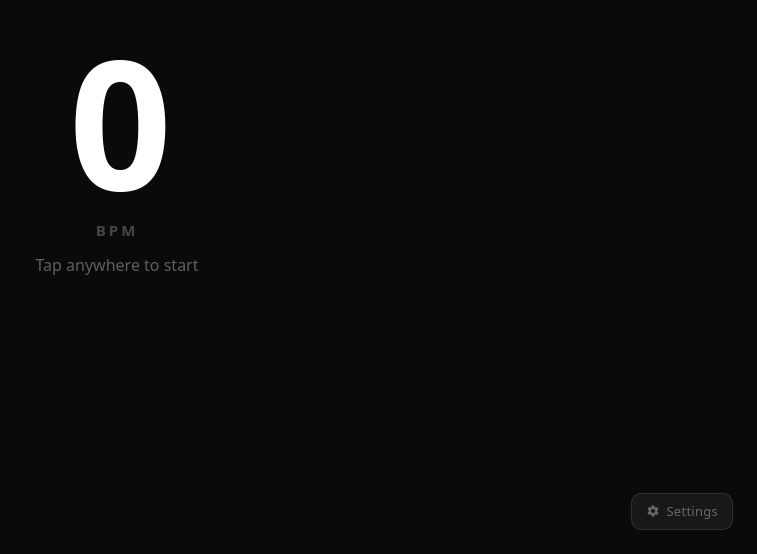
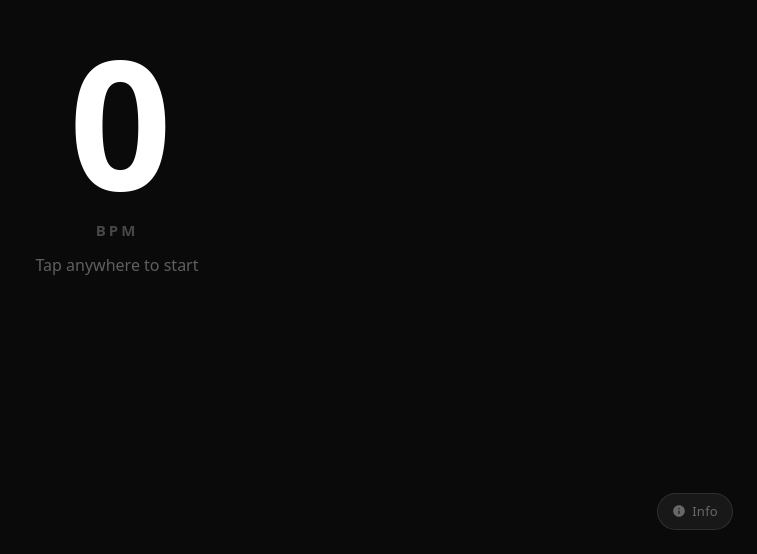
Before and after one commit to smtchahal/tap-bpm, a React (Vite) app: page / in a window 1280 px wide. Shown: the part 246-800 px from the top of the page, without its empty margins (523-1280 px from the left). Built offline with nearby package versions, Linux system fonts and the light colour scheme.

Commit message:
Rename Settings to Info

```diff
--- a/src/App.tsx
+++ b/src/App.tsx
@@ -1,6 +1,6 @@
 import { useCallback, useEffect, useRef, useState } from 'react'
-import { GearIcon } from './components/GearIcon'
-import { MorePanel } from './components/MorePanel'
+import { InfoIcon } from './components/InfoIcon'
+import { InfoPanel } from './components/InfoPanel'
 import { useBpm } from './useBpm'
 
 const hasKeyboard = window.matchMedia('(pointer: fine)').matches
@@ -96,21 +96,21 @@ export default function App() {
         </div>
       </div>
 
-      {/* Settings button — fixed corner, pointer-events re-enabled */}
+      {/* Info button — fixed corner, pointer-events re-enabled */}
       <button
         type="button"
-        aria-label="Settings"
+        aria-label="Info"
         onClick={() => setPanelOpen(true)}
-        className="absolute bottom-6 right-6 pointer-events-auto transition-opacity active:opacity-60 text-[13px] font-medium text-white/35 bg-white/[0.06] border border-white/10 rounded-[10px] px-3 py-2 sm:px-3.5 tracking-[0.02em] flex items-center gap-1.5"
+        className="absolute bottom-6 right-6 pointer-events-auto transition-opacity active:opacity-60 text-[13px] font-medium text-white/35 bg-white/[0.06] border border-white/10 rounded-full p-2 sm:px-3.5 sm:py-2 tracking-[0.02em] flex items-center gap-1.5"
       >
-        <GearIcon size={14} />
-        <span className="hidden sm:inline">Settings</span>
+        <InfoIcon size={14} />
+        <span className="hidden sm:inline">Info</span>
       </button>
 
       {/* More panel overlay */}
       {panelOpen && (
         <div data-panel className="pointer-events-auto">
-          <MorePanel onClose={() => setPanelOpen(false)} onReset={reset} />
+          <InfoPanel onClose={() => setPanelOpen(false)} onReset={reset} />
         </div>
       )}
     </div>
--- a/src/components/GearIcon.tsx
+++ /dev/null
@@ -1,19 +0,0 @@
-interface Props {
-  size?: number
-  className?: string
-}
-
-export function GearIcon({ size = 16, className }: Props) {
-  return (
-    <svg
-      width={size}
-      height={size}
-      viewBox="0 0 24 24"
-      fill="currentColor"
-      aria-hidden="true"
-      className={className}
-    >
-      <path d="M19.14 12.94c.04-.3.06-.61.06-.94 0-.32-.02-.64-.07-.94l2.03-1.58a.49.49 0 0 0 .12-.61l-1.92-3.32a.49.49 0 0 0-.59-.22l-2.39.96a7.4 7.4 0 0 0-1.62-.94l-.36-2.54a.484.484 0 0 0-.48-.41h-3.84c-.24 0-.43.17-.47.41l-.36 2.54a7.33 7.33 0 0 0-1.62.94l-2.39-.96a.48.48 0 0 0-.59.22L2.74 8.87a.47.47 0 0 0 .12.61l2.03 1.58c-.05.3-.07.63-.07.94s.02.64.07.94l-2.03 1.58a.49.49 0 0 0-.12.61l1.92 3.32c.12.22.37.29.59.22l2.39-.96c.5.38 1.04.7 1.62.94l.36 2.54c.05.24.24.41.48.41h3.84c.24 0 .44-.17.47-.41l.36-2.54c.59-.24 1.13-.56 1.62-.94l2.39.96c.22.08.47 0 .59-.22l1.92-3.32a.47.47 0 0 0-.12-.61l-2.01-1.58zM12 15.6a3.6 3.6 0 1 1 0-7.2 3.6 3.6 0 0 1 0 7.2z" />
-    </svg>
-  )
-}
--- /dev/null
+++ b/src/components/InfoIcon.tsx
@@ -0,0 +1,19 @@
+interface Props {
+  size?: number
+  className?: string
+}
+
+export function InfoIcon({ size = 16, className }: Props) {
+  return (
+    <svg
+      width={size}
+      height={size}
+      viewBox="0 0 24 24"
+      fill="currentColor"
+      aria-hidden="true"
+      className={className}
+    >
+      <path d="M12 2C6.48 2 2 6.48 2 12s4.48 10 10 10 10-4.48 10-10S17.52 2 12 2zm1 15h-2v-6h2v6zm0-8h-2V7h2v2z" />
+    </svg>
+  )
+}
--- a/src/components/MorePanel.tsx
+++ b/src/components/InfoPanel.tsx
@@ -33,7 +33,7 @@ function sheetStyle(phase: Phase, dragY: number): { transform: string; transitio
   return { transform: 'translateY(0)', transition: spring }
 }
 
-export function MorePanel({ onClose, onReset }: Props) {
+export function InfoPanel({ onClose, onReset }: Props) {
   const [phase, setPhase] = useState<Phase>(isTouch ? 'initial' : 'open')
   const [dragY, setDragY] = useState(0)
   const dragStartY = useRef(0)
@@ -99,7 +99,7 @@ export function MorePanel({ onClose, onReset }: Props) {
     <div
       role="dialog"
       aria-modal="true"
-      aria-label="Settings"
+      aria-label="Info"
       className={`fixed inset-0 z-50 flex justify-center bg-black/70 backdrop-blur-sm ${isTouch ? 'items-end' : 'items-center'}`}
       onPointerDown={handleBackdropPointer}
       onKeyDown={handleKeyDown}
@@ -127,7 +127,7 @@ export function MorePanel({ onClose, onReset }: Props) {
         <div className={`px-6 pb-8 ${isTouch ? 'pt-2' : 'pt-6'}`}>
           {/* Header */}
           <div className="flex items-center justify-between mb-6">
-            <h2 className="text-white font-semibold text-lg tracking-tight">Settings</h2>
+            <h2 className="text-white font-semibold text-lg tracking-tight">Info</h2>
             <button
               type="button"
               onClick={triggerClose}
@@ -144,9 +144,9 @@ export function MorePanel({ onClose, onReset }: Props) {
               onReset()
               triggerClose()
             }}
-            className="w-full py-3 rounded-xl font-medium text-sm mb-6 transition-opacity active:opacity-70 bg-red-500/15 text-red-300 border border-red-500/25"
+            className="w-full py-3 rounded-xl font-semibold text-sm mb-6 transition-opacity active:opacity-70 bg-red-700 text-white"
           >
-            Reset measurement
+            Reset BPM
           </button>
 
           {/* How it works */}
```
Also changed, not shown: 1 other file (tests, documents, lock files or other folders).
